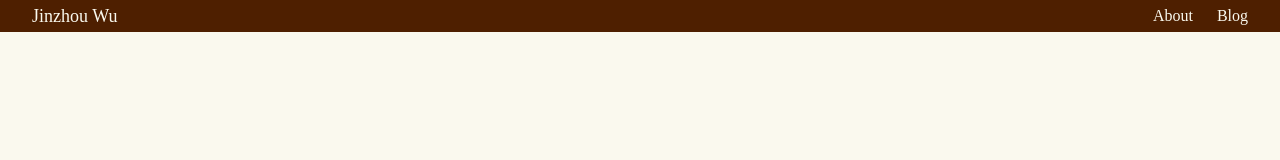
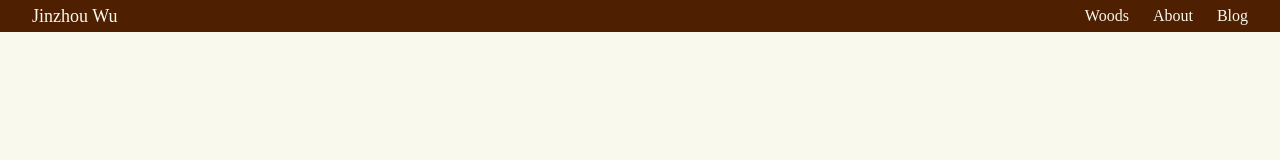
Before and after one commit to Wu-Jinzhou/jinzhouwu-com, a Next.js app: page / in a window 1280 px wide. Shown: the top 160 px of the page. Built offline with nearby package versions, Linux system fonts and the light colour scheme; a web font is replaced by a local one.

Commit message:
added link to woods

```diff
--- a/app/page.tsx
+++ b/app/page.tsx
@@ -12,6 +12,14 @@ export default function Home() {
       <header className="fixed top-0 left-0 w-full h-8 flex items-center justify-between bg-[#4E1F00] px-8 z-10 font-[anziano]">
         <span className="text-[#FAF9EE] text-lg">Jinzhou Wu</span>
         <nav className="flex gap-6">
+            <a
+            href="https://woods.jinzhouwu.com"
+            className="text-[#FAF9EE]"
+            target="_blank"
+            rel="noopener noreferrer"
+            >
+            Woods
+            </a>
           <a href="/about" className="text-[#FAF9EE]">
             About
           </a>
```
